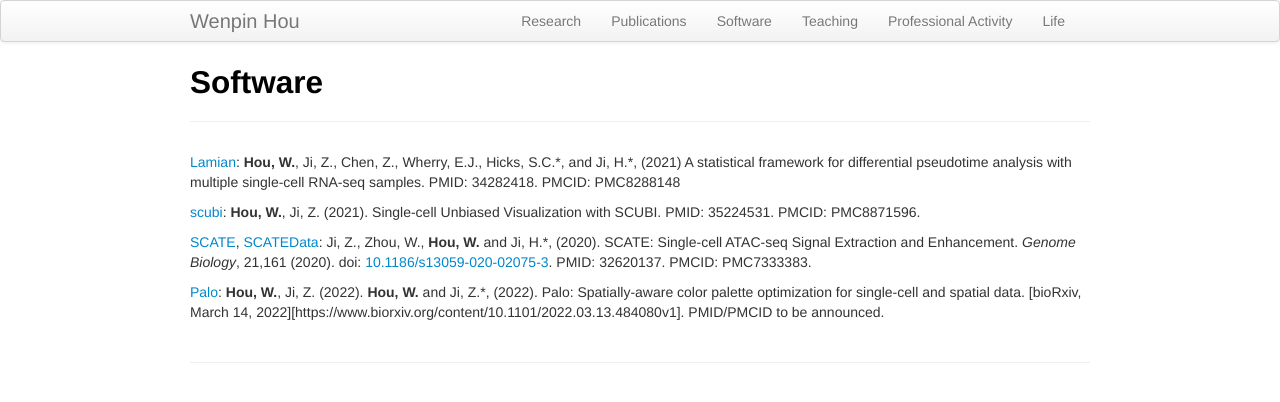
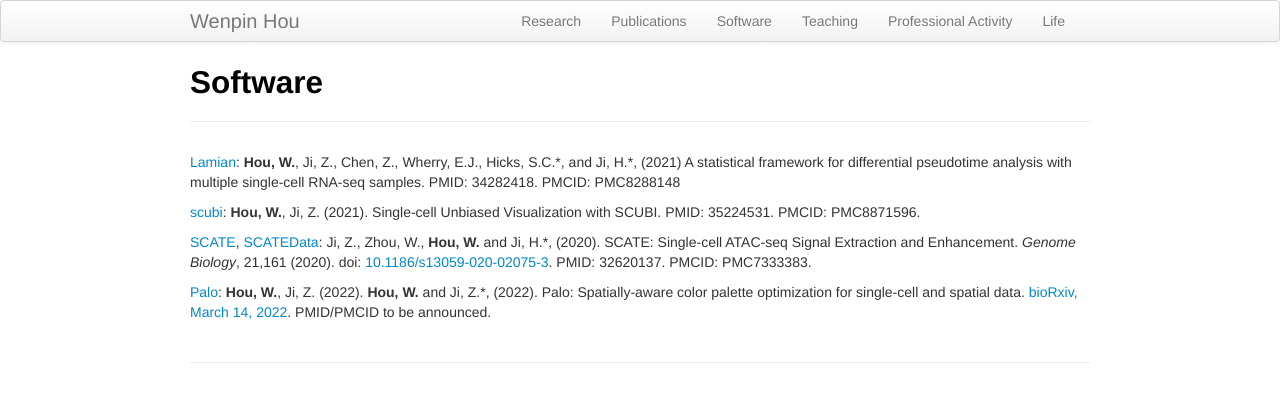
Before and after one commit to Winnie09/Wenpin_Hou, a Jekyll site: the page built from pages/software.md, in a window 1280 px wide. Shown: the top 402 px of the page. Built offline with Jekyll 4.4.1, drawn with Linux system fonts in a browser that asks for light colours.

Commit message:
update Palo bioRxiv

```diff
--- a/pages/software.md
+++ b/pages/software.md
@@ -10,4 +10,4 @@ title: Software
 [SCATE](https://github.com/Winnie09/SCATE), [SCATEData](https://github.com/Winnie09/SCATEData):  Ji, Z., Zhou, W., **Hou, W.** and Ji, H.\*, (2020). SCATE: Single-cell ATAC-seq Signal Extraction and Enhancement. *Genome Biology*, 21,161 (2020). doi: [10.1186/s13059-020-02075-3](https://genomebiology.biomedcentral.com/articles/10.1186/s13059-020-02075-3). PMID: 32620137. PMCID: PMC7333383.
 
 [Palo](https://winnie09.github.io/Wenpin_Hou/pages/Palo.html):  **Hou, W.**, Ji, Z. (2022). **Hou, W.** and Ji, Z.\*, (2022).
-Palo: Spatially-aware color palette optimization for single-cell and spatial data. [bioRxiv, March 14, 2022][https://www.biorxiv.org/content/10.1101/2022.03.13.484080v1]. PMID/PMCID to be announced.
+Palo: Spatially-aware color palette optimization for single-cell and spatial data. [bioRxiv, March 14, 2022](https://www.biorxiv.org/content/10.1101/2022.03.13.484080v1). PMID/PMCID to be announced.
```
